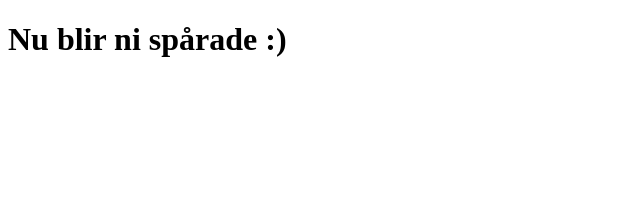
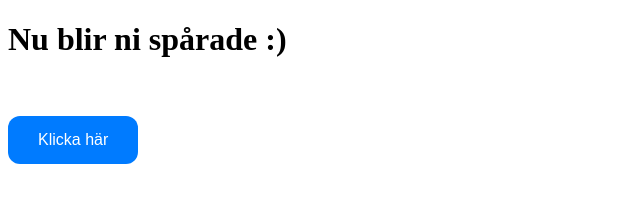
Before and after one commit to DwightSchrute56/student, a plain HTML site: page index.html in a window 1280 px wide. Shown: the whole page, without its empty margins (0-640 px from the left). Drawn offline with Linux system fonts and the light colour scheme.

Commit message:
Update index.html

```diff
--- a/index.html
+++ b/index.html
@@ -15,6 +15,18 @@
 
   gtag('config', 'G-66BVS08HKM');
 </script>
+  <style>
+    .rounded-button {
+    padding: 15px 30px;
+    font-size: 16px;
+    color: white;
+    background-color: #007BFF;
+    border: none;
+    border-radius: 12px; /* Rundade kanter */
+    cursor: pointer;
+    transition: background-color 0.3s ease;
+}
+  </style>
 </head>
 <body>
     <script type="text/javascript">
@@ -28,5 +40,8 @@ tags.async=!0,tags.src="https://orebro.containers.piwik.pro/"+id+".js"+qPString,
 })(window, document, 'dataLayer', '68406a8f-824b-4ed2-8430-036b498eb0bc');
 </script>
   <h1>Nu blir ni spårade :) </h1>
+  <br>
+  <br>
+  <button class="rounded-button">Klicka här</button>
 </body>
 </html>
```
